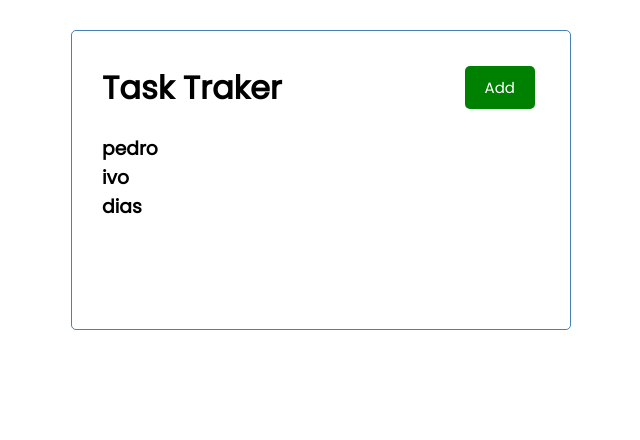
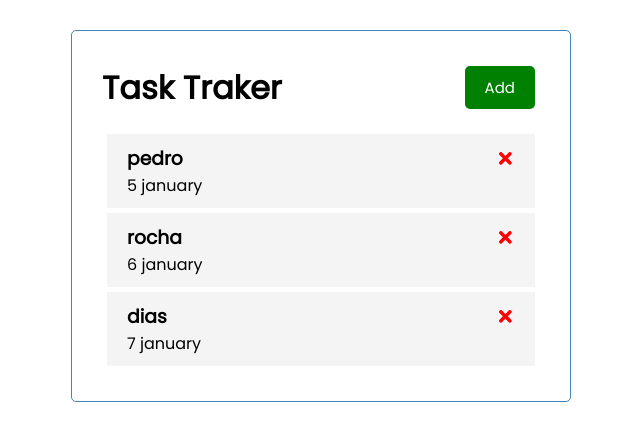
Before and after one commit to pedryvo/react-crash-course, a React (Create React App) app: page / in a window 1280 px wide. Shown: the top 440 px of the page, without its empty margins (319-959 px from the left). Built offline with nearby package versions, Linux system fonts and the light colour scheme.

Commit message:
react icons

```diff
--- a/package.json
+++ b/package.json
@@ -8,6 +8,7 @@
     "@testing-library/user-event": "^13.5.0",
     "react": "^18.2.0",
     "react-dom": "^18.2.0",
+    "react-icons": "^4.1.0",
     "react-scripts": "5.0.1",
     "web-vitals": "^2.1.4"
   },
--- a/src/App.js
+++ b/src/App.js
@@ -12,7 +12,7 @@
     },
     {
       id: 2,
-      text: 'ivo',
+      text: 'rocha',
       day: '6 january',
       reminder: false
     },
--- /dev/null
+++ b/src/components/Task.js
@@ -0,0 +1,15 @@
+import { FaTimes } from 'react-icons/fa'
+
+const Task = ({ task }) => {
+  return (
+    <div className='task'>
+      <h3>{task.text} <FaTimes style={{
+        color: 'red',
+        cursor: 'pointer'
+      }}/></h3>
+      <p>{task.day}</p>
+    </div>
+  )
+}
+
+export default Task
--- a/src/components/Tasks.js
+++ b/src/components/Tasks.js
@@ -1,8 +1,10 @@
+import Task from "./Task"
+
 const Tasks = ({ tasks }) => {
   return (
     <>
     {tasks.map((task) => (
-      <h3 key={task.id}>{task.text}</h3>
+      <Task key={task.id} task={task} />
     ))}
     </>
   )
```
Also changed, not shown: 1 other file (tests, documents, lock files or other folders).
